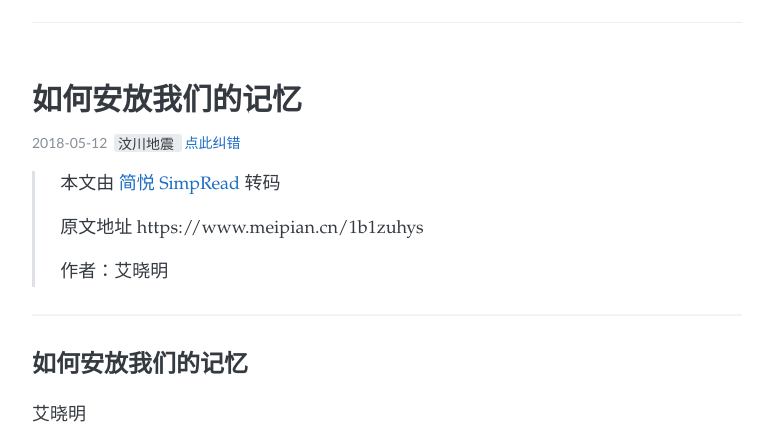
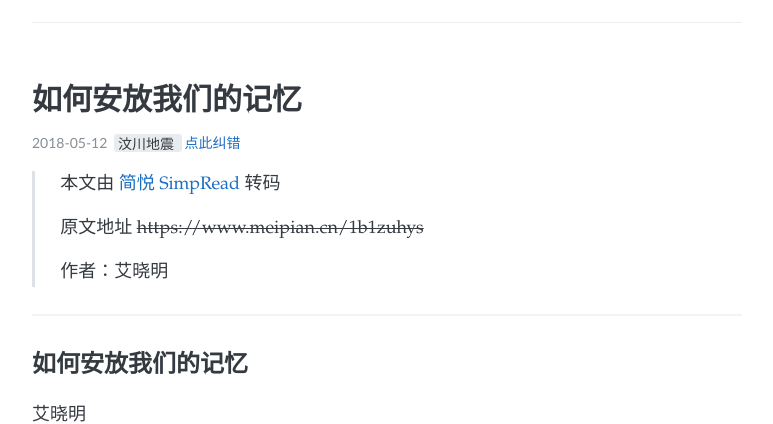
Before and after one commit to Terminus2049/Terminus2049.github.io, a Jekyll site: the page built from _posts/2018-05-12-ai-xiao-ming.md, in a window 1280 px wide and 900 px high. Shown: the part 86-510 px from the top of the window, without its empty margins (253-1026 px from the left). Built offline with Jekyll 4.4.1, drawn with Linux system fonts in a browser that asks for light colours.

Commit message:
original link 404

```diff
--- a/_posts/2018-05-12-ai-xiao-ming.md
+++ b/_posts/2018-05-12-ai-xiao-ming.md
@@ -17,7 +17,7 @@ description: 一审再审，暂且通过。关于拍照者和这张获奖照片
 
 > 本文由 [简悦 SimpRead](http://ksria.com/simpread/) 转码
 >
-> 原文地址 https://www.meipian.cn/1b1zuhys
+> 原文地址 ~~https://www.meipian.cn/1b1zuhys~~
 >
 作者：艾晓明
 
```
